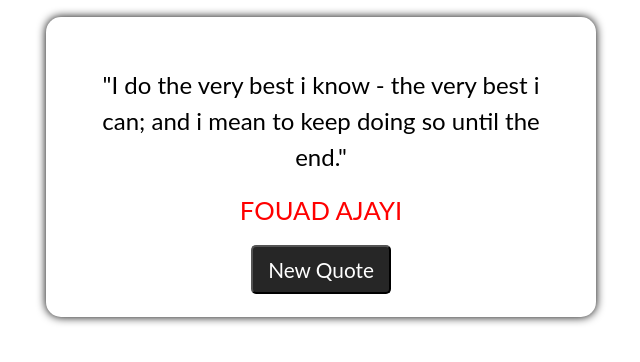
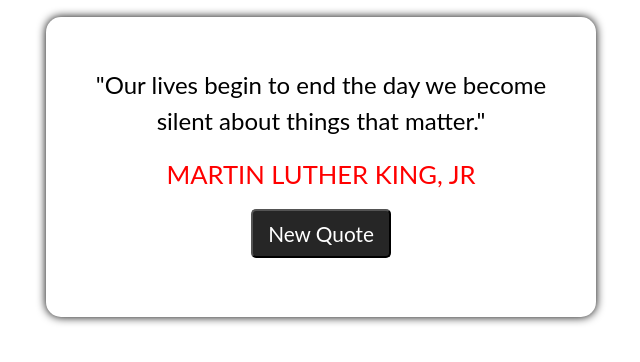
Before and after one commit to Dev-Fouad/Javascript-Quote-Generator, a plain HTML site: page Index.html in a window 1280 px wide. Both pictures are taken after a click on the button "New Quote". Shown: the part 246-608 px from the top of the page, without its empty margins (319-959 px from the left). Drawn offline with nearby package versions, Linux system fonts and the light colour scheme.

Commit message:
Funtionaalities

```diff
--- a/Index.html
+++ b/Index.html
@@ -37,7 +37,7 @@
             <div class="person" data-aos="fade-up" data-aos-duration="800">Fouad Ajayi</div>
 
             <div class="button-area" data-aos="fade-down" data-aos-duration="800">
-                <button>New Quote</button>
+                <button id="new-quote">New Quote</button>
             </div>
         </div>
     </div>
--- a/Script.js
+++ b/Script.js
@@ -0,0 +1,50 @@
+//Variables
+
+let quote = document.querySelector('.quote')
+// console.log(quote.textContent)
+let person = document.querySelector('.person')
+// console.log(person.textContent)
+let btn = document.querySelector('#new-quote');
+// console.log(btn.textContent)
+
+let quotes = [{
+    quote: `"Ojulari A Wa Omeni to lo UK😂"`,
+    person: `2022`
+}, {
+    quote: `"If you want to live a happy life, tie it to a person or things."`,
+    person: `Tim Cook`
+}, {
+    quote: `"Your time is limited, so dont waste living someelse's life"`,
+    person: `Steve Jobs`
+}, {
+    quote: `"I will humble you"`,
+    person: `Javascript`
+}, {
+    quote: `"Tell me and I forgrt. Teach me and I remember. Involve me and i will learn."`,
+    person: `Benjami Franklin`
+}, {
+    quote: `"The best way to find yourself is to lose yourself in the Services of others."`,
+    person: `Mahatma Gandhi`
+}, {
+    quote: `"If you look at what you have in life, you will always have more. If you look at what you don't have in life, you will never have enough "`,
+    person: `Sapa`
+}, {
+    quote: `"Remember that not getting what you want is sometimes a wonderful stroke"`,
+    person: `Dalia lama`
+}, {
+    quote: `"It does not matter how slowly you go as long as you did not stop"`,
+    person: `Fouad`
+}, {
+    quote: `"Our lives begin to end the day we become silent about things that matter."`,
+    person: `Martin Luther King, Jr`
+}];
+
+
+btn.addEventListener('click', function(){
+
+    let random = Math.floor(Math.random() * quotes.length);
+
+    quote.innerText = quotes[random].quote;
+    person.innerText = quotes[random].person;
+
+})
--- a/style.css
+++ b/style.css
@@ -65,5 +65,4 @@ body{
 
 .button-area button:active{
     background-color: lightblue;
-    border-bottom: 2px solid red;
 }
```
